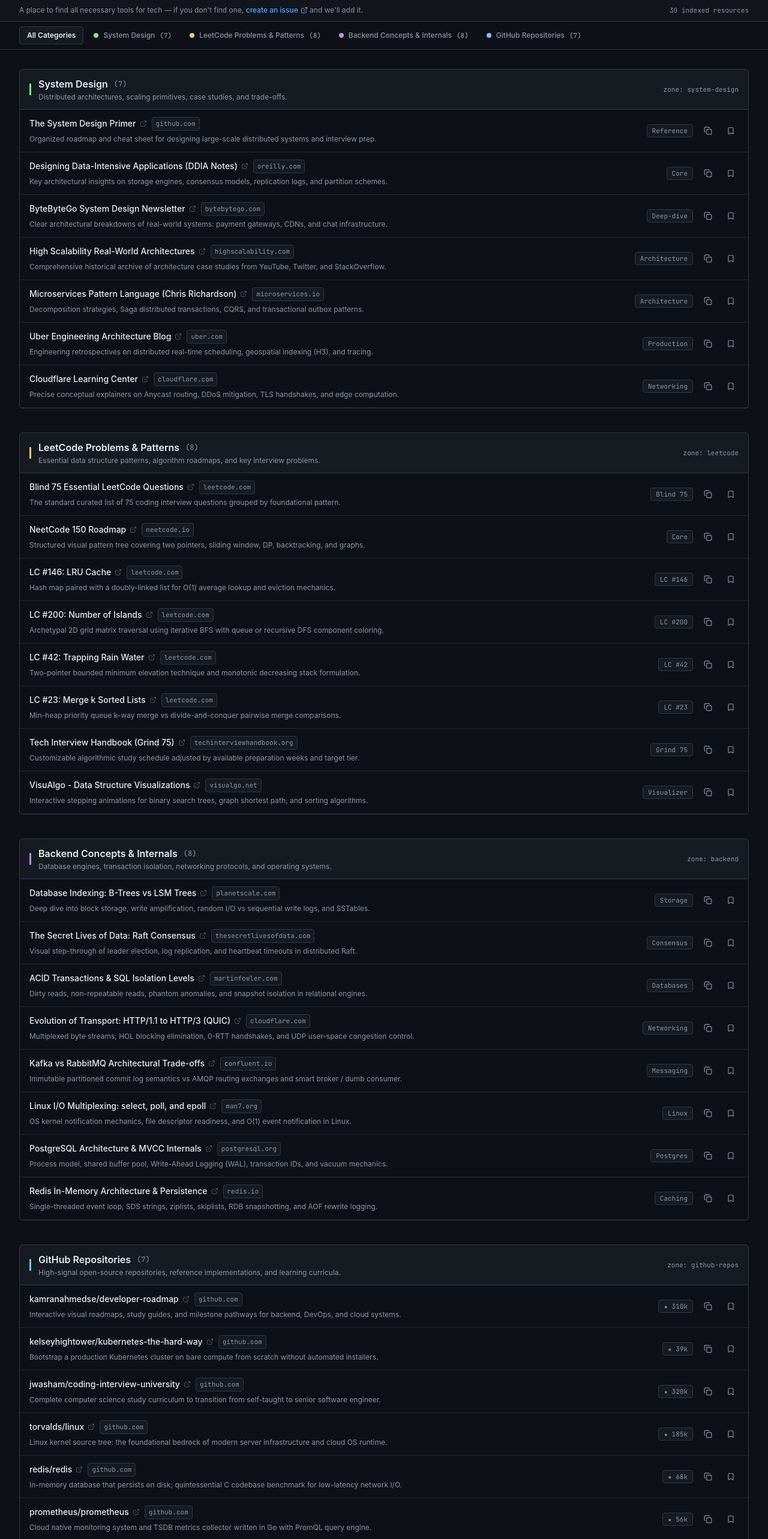
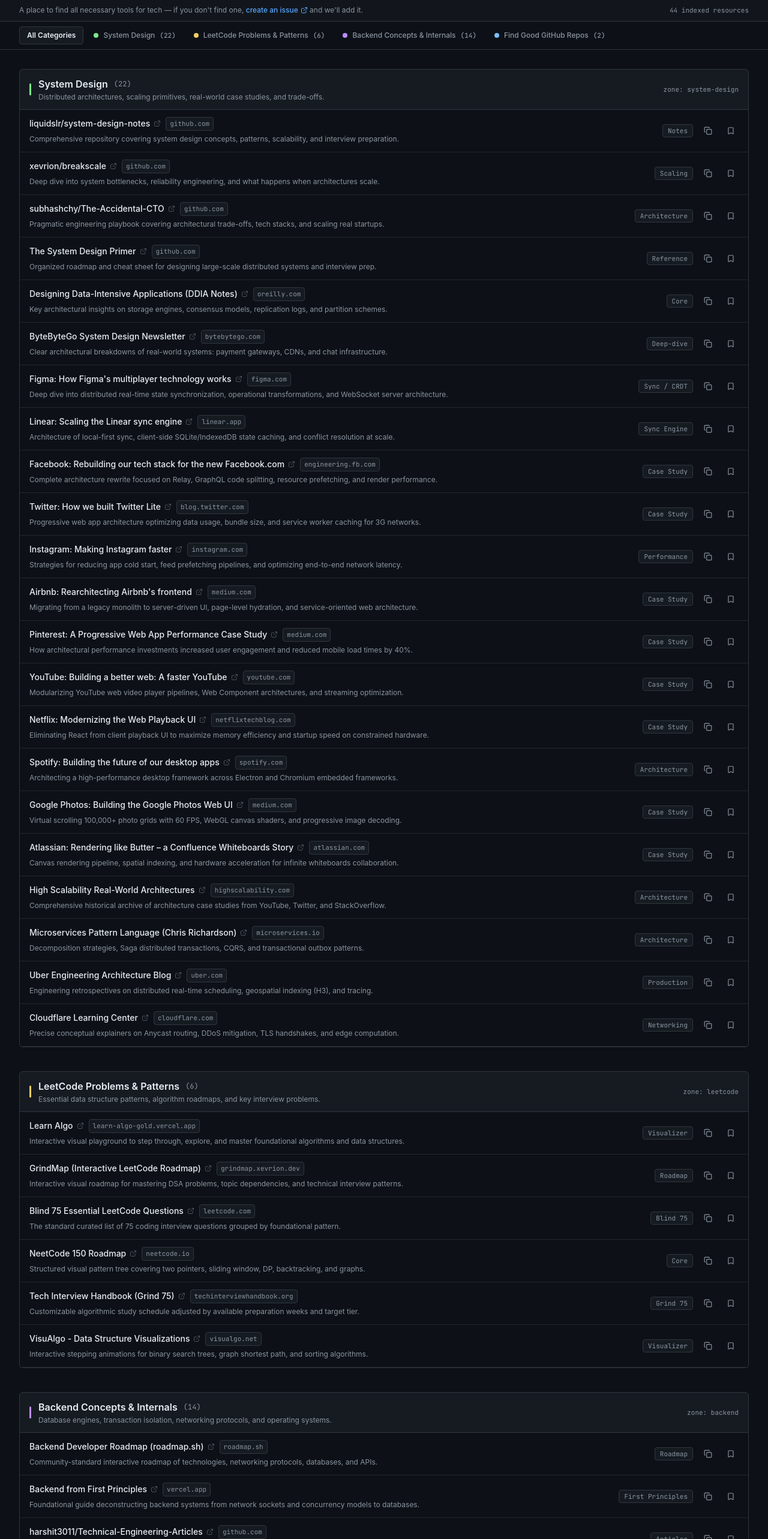
Before and after one commit to Rudra2637/One-Place, a React (Vite) app: page / in a window 1280 px wide. Shown: the part 60-2626 px from the top of the page at 60% size. Built offline with nearby package versions, Linux system fonts and the light colour scheme.

Commit message:
feat/added links to usefull resource

```diff
--- a/src/data/resources.js
+++ b/src/data/resources.js
@@ -3,7 +3,7 @@
     id: 'system-design',
     name: 'System Design',
     color: '#7EE787', // Muted mint
-    description: 'Distributed architectures, scaling primitives, case studies, and trade-offs.'
+    description: 'Distributed architectures, scaling primitives, real-world case studies, and trade-offs.'
   },
   {
     id: 'leetcode',
@@ -19,14 +19,46 @@
   },
   {
     id: 'github-repos',
-    name: 'GitHub Repositories',
+    name: 'Find Good GitHub Repos',
     color: '#79C0FF', // Muted cyan
-    description: 'High-signal open-source repositories, reference implementations, and learning curricula.'
+    description: 'Curated open-source discovery tools, reference codebases, and learning curricula.'
   }
 ];
 
 export const RESOURCES = [
+  // =========================================================================
   // --- SYSTEM DESIGN ---
+  // =========================================================================
+  {
+    id: 'sd-user-1',
+    categoryId: 'system-design',
+    title: 'liquidslr/system-design-notes',
+    description: 'Comprehensive repository covering system design concepts, patterns, scalability, and interview preparation.',
+    url: 'https://github.com/liquidslr/system-design-notes',
+    source: 'github.com',
+    type: 'Repository',
+    tag: 'Notes'
+  },
+  {
+    id: 'sd-user-2',
+    categoryId: 'system-design',
+    title: 'xevrion/breakscale',
+    description: 'Deep dive into system bottlenecks, reliability engineering, and what happens when architectures scale.',
+    url: 'https://github.com/xevrion/breakscale',
+    source: 'github.com',
+    type: 'Repository',
+    tag: 'Scaling'
+  },
+  {
+    id: 'sd-user-8',
+    categoryId: 'system-design',
+    title: 'subhashchy/The-Accidental-CTO',
+    description: 'Pragmatic engineering playbook covering architectural trade-offs, tech stacks, and scaling real startups.',
+    url: 'https://github.com/subhashchy/The-Accidental-CTO',
+    source: 'github.com',
+    type: 'Repository',
+    tag: 'Architecture'
+  },
   {
     id: 'sd-1',
     categoryId: 'system-design',
@@ -56,6 +88,126 @@
     source: 'bytebytego.com',
     type: 'Articles',
     tag: 'Deep-dive'
+  },
+  {
+    id: 'sd-art-9',
+    categoryId: 'system-design',
+    title: "Figma: How Figma's multiplayer technology works",
+    description: 'Deep dive into distributed real-time state synchronization, operational transformations, and WebSocket server architecture.',
+    url: 'https://lnkd.in/gX2gN72y',
+    source: 'figma.com',
+    type: 'Article',
+    tag: 'Sync / CRDT'
+  },
+  {
+    id: 'sd-art-12',
+    categoryId: 'system-design',
+    title: 'Linear: Scaling the Linear sync engine',
+    description: 'Architecture of local-first sync, client-side SQLite/IndexedDB state caching, and conflict resolution at scale.',
+    url: 'https://lnkd.in/gj2dpJRE',
+    source: 'linear.app',
+    type: 'Article',
+    tag: 'Sync Engine'
+  },
+  {
+    id: 'sd-art-1',
+    categoryId: 'system-design',
+    title: 'Facebook: Rebuilding our tech stack for the new Facebook.com',
+    description: 'Complete architecture rewrite focused on Relay, GraphQL code splitting, resource prefetching, and render performance.',
+    url: 'https://lnkd.in/g6xi78nB',
+    source: 'engineering.fb.com',
+    type: 'Article',
+    tag: 'Case Study'
+  },
+  {
+    id: 'sd-art-2',
+    categoryId: 'system-design',
+    title: 'Twitter: How we built Twitter Lite',
+    description: 'Progressive web app architecture optimizing data usage, bundle size, and service worker caching for 3G networks.',
+    url: 'https://lnkd.in/gf2Bg856',
+    source: 'blog.twitter.com',
+    type: 'Article',
+    tag: 'Case Study'
+  },
+  {
+    id: 'sd-art-3',
+    categoryId: 'system-design',
+    title: 'Instagram: Making Instagram faster',
+    description: 'Strategies for reducing app cold start, feed prefetching pipelines, and optimizing end-to-end network latency.',
+    url: 'https://lnkd.in/gpVuyN4Q',
+    source: 'instagram.com',
+    type: 'Article',
+    tag: 'Performance'
+  },
+  {
+    id: 'sd-art-4',
+    categoryId: 'system-design',
+    title: "Airbnb: Rearchitecting Airbnb's frontend",
+    description: 'Migrating from a legacy monolith to server-driven UI, page-level hydration, and service-oriented web architecture.',
+    url: 'https://lnkd.in/g_UcEeey',
+    source: 'medium.com',
+    type: 'Article',
+    tag: 'Case Study'
+  },
+  {
+    id: 'sd-art-5',
+    categoryId: 'system-design',
+    title: 'Pinterest: A Progressive Web App Performance Case Study',
+    description: 'How architectural performance investments increased user engagement and reduced mobile load times by 40%.',
+    url: 'https://lnkd.in/gdXE7DcY',
+    source: 'medium.com',
+    type: 'Article',
+    tag: 'Case Study'
+  },
+  {
+    id: 'sd-art-6',
+    categoryId: 'system-design',
+    title: 'YouTube: Building a better web: A faster YouTube',
+    description: 'Modularizing YouTube web video player pipelines, Web Component architectures, and streaming optimization.',
+    url: 'https://lnkd.in/gREH6nPj',
+    source: 'youtube.com',
+    type: 'Article',
+    tag: 'Case Study'
+  },
+  {
+    id: 'sd-art-7',
+    categoryId: 'system-design',
+    title: 'Netflix: Modernizing the Web Playback UI',
+    description: 'Eliminating React from client playback UI to maximize memory efficiency and startup speed on constrained hardware.',
+    url: 'https://lnkd.in/gR_B8tHA',
+    source: 'netflixtechblog.com',
+    type: 'Article',
+    tag: 'Case Study'
+  },
+  {
+    id: 'sd-art-8',
+    categoryId: 'system-design',
+    title: 'Spotify: Building the future of our desktop apps',
+    description: 'Architecting a high-performance desktop framework across Electron and Chromium embedded frameworks.',
+    url: 'https://lnkd.in/gs2Ew_9x',
+    source: 'spotify.com',
+    type: 'Article',
+    tag: 'Architecture'
+  },
+  {
+    id: 'sd-art-11',
+    categoryId: 'system-design',
+    title: 'Google Photos: Building the Google Photos Web UI',
+    description: 'Virtual scrolling 100,000+ photo grids with 60 FPS, WebGL canvas shaders, and progressive image decoding.',
+    url: 'https://lnkd.in/g58YvKB5',
+    source: 'medium.com',
+    type: 'Article',
+    tag: 'Case Study'
+  },
+  {
+    id: 'sd-art-15',
+    categoryId: 'system-design',
+    title: 'Atlassian: Rendering like Butter – a Confluence Whiteboards Story',
+    description: 'Canvas rendering pipeline, spatial indexing, and hardware acceleration for infinite whiteboards collaboration.',
+    url: 'https://lnkd.in/g4Q5Ju7d',
+    source: 'atlassian.com',
+    type: 'Article',
+    tag: 'Case Study'
   },
   {
     id: 'sd-4',
@@ -98,7 +250,29 @@
     tag: 'Networking'
   },
 
-  // --- LEETCODE & PATTERNS ---
+  // =========================================================================
+  // --- LEETCODE PROBLEMS & PATTERNS ---
+  // =========================================================================
+  {
+    id: 'lc-user-learnalgo',
+    categoryId: 'leetcode',
+    title: 'Learn Algo',
+    description: 'Interactive visual playground to step through, explore, and master foundational algorithms and data structures.',
+    url: 'https://learn-algo-gold.vercel.app/',
+    source: 'learn-algo-gold.vercel.app',
+    type: 'Interactive',
+    tag: 'Visualizer'
+  },
+  {
+    id: 'lc-user-3',
+    categoryId: 'leetcode',
+    title: 'GrindMap (Interactive LeetCode Roadmap)',
+    description: 'Interactive visual roadmap for mastering DSA problems, topic dependencies, and technical interview patterns.',
+    url: 'https://grindmap.xevrion.dev/',
+    source: 'grindmap.xevrion.dev',
+    type: 'Tool',
+    tag: 'Roadmap'
+  },
   {
     id: 'lc-1',
     categoryId: 'leetcode',
@@ -118,46 +292,6 @@
     source: 'neetcode.io',
     type: 'Roadmap',
     tag: 'Core'
-  },
-  {
-    id: 'lc-3',
-    categoryId: 'leetcode',
-    title: 'LC #146: LRU Cache',
-    description: 'Hash map paired with a doubly-linked list for O(1) average lookup and eviction mechanics.',
-    url: 'https://leetcode.com/problems/lru-cache/',
-    source: 'leetcode.com',
-    type: 'Problem',
-    tag: 'LC #146'
-  },
-  {
-    id: 'lc-4',
-    categoryId: 'leetcode',
-    title: 'LC #200: Number of Islands',
-    description: 'Archetypal 2D grid matrix traversal using iterative BFS with queue or recursive DFS component coloring.',
-    url: 'https://leetcode.com/problems/number-of-islands/',
-    source: 'leetcode.com',
-    type: 'Problem',
-    tag: 'LC #200'
-  },
-  {
-    id: 'lc-5',
-    categoryId: 'leetcode',
-    title: 'LC #42: Trapping Rain Water',
-    description: 'Two-pointer bounded minimum elevation technique and monotonic decreasing stack formulation.',
-    url: 'https://leetcode.com/problems/trapping-rain-water/',
-    source: 'leetcode.com',
-    type: 'Problem',
-    tag: 'LC #42'
-  },
-  {
-    id: 'lc-6',
-    categoryId: 'leetcode',
-    title: 'LC #23: Merge k Sorted Lists',
-    description: 'Min-heap priority queue k-way merge vs divide-and-conquer pairwise merge comparisons.',
-    url: 'https://leetcode.com/problems/merge-k-sorted-lists/',
-    source: 'leetcode.com',
-    type: 'Problem',
-    tag: 'LC #23'
   },
   {
     id: 'lc-7',
@@ -180,7 +314,69 @@
     tag: 'Visualizer'
   },
 
+  // =========================================================================
   // --- BACKEND CONCEPTS & INTERNALS ---
+  // =========================================================================
+  {
+    id: 'be-user-6',
+    categoryId: 'backend',
+    title: 'Backend Developer Roadmap (roadmap.sh)',
+    description: 'Community-standard interactive roadmap of technologies, networking protocols, databases, and APIs.',
+    url: 'https://roadmap.sh/backend',
+    source: 'roadmap.sh',
+    type: 'Roadmap',
+    tag: 'Roadmap'
+  },
+  {
+    id: 'be-user-7',
+    categoryId: 'backend',
+    title: 'Backend from First Principles',
+    description: 'Foundational guide deconstructing backend systems from network sockets and concurrency models to databases.',
+    url: 'https://backend-from-first-principle.vercel.app/',
+    source: 'vercel.app',
+    type: 'Guide',
+    tag: 'First Principles'
+  },
+  {
+    id: 'be-user-9',
+    categoryId: 'backend',
+    title: 'harshit3011/Technical-Engineering-Articles',
+    description: 'Curated collection of high-signal engineering and distributed systems blogs from top technology companies.',
+    url: 'https://github.com/harshit3011/Technical-Engineering-Articles',
+    source: 'github.com',
+    type: 'Repository',
+    tag: 'Articles'
+  },
+  {
+    id: 'be-art-10',
+    categoryId: 'backend',
+    title: "Notion: The data model behind Notion's flexibility",
+    description: 'Deep dive into Notion database architecture, blocks hierarchy, recursive data trees, and state synchronization.',
+    url: 'https://lnkd.in/gMT5ZqUA',
+    source: 'notion.so',
+    type: 'Article',
+    tag: 'Data Model'
+  },
+  {
+    id: 'be-art-13',
+    categoryId: 'backend',
+    title: 'Shopify: How we built Hydrogen: A React framework for storefronts',
+    description: 'Streaming SSR, edge runtime caching architectures, and building specialized eCommerce data-fetching engines.',
+    url: 'https://lnkd.in/g9xwMEBF',
+    source: 'shopify.engineering',
+    type: 'Article',
+    tag: 'Architecture'
+  },
+  {
+    id: 'be-art-14',
+    categoryId: 'backend',
+    title: 'Medium: How the Medium editor works',
+    description: 'DOM state management, contentEditable mechanics, tree diffing, and cross-platform document rendering.',
+    url: 'https://lnkd.in/gnYRQxVY',
+    source: 'medium.engineering',
+    type: 'Article',
+    tag: 'Internals'
+  },
   {
     id: 'be-1',
     categoryId: 'backend',
@@ -262,75 +458,27 @@
     tag: 'Caching'
   },
 
-  // --- GITHUB REPOSITORIES ---
+  // =========================================================================
+  // --- FIND GOOD GITHUB REPOS ---
+  // =========================================================================
   {
-    id: 'gh-1',
+    id: 'gh-user-4',
     categoryId: 'github-repos',
-    title: 'kamranahmedse/developer-roadmap',
-    description: 'Interactive visual roadmaps, study guides, and milestone pathways for backend, DevOps, and cloud systems.',
-    url: 'https://github.com/kamranahmedse/developer-roadmap',
-    source: 'github.com',
-    type: 'Repository',
-    tag: '★ 310k'
+    title: 'OpenSox (opensox.ai)',
+    description: 'AI-powered open source repository discovery engine and intelligent GitHub codebase search.',
+    url: 'https://opensox.ai/',
+    source: 'opensox.ai',
+    type: 'Tool',
+    tag: 'Discovery'
   },
   {
-    id: 'gh-2',
+    id: 'gh-user-5',
     categoryId: 'github-repos',
-    title: 'kelseyhightower/kubernetes-the-hard-way',
-    description: 'Bootstrap a production Kubernetes cluster on bare compute from scratch without automated installers.',
-    url: 'https://github.com/kelseyhightower/kubernetes-the-hard-way',
-    source: 'github.com',
-    type: 'Repository',
-    tag: '★ 39k'
-  },
-  {
-    id: 'gh-3',
-    categoryId: 'github-repos',
-    title: 'jwasham/coding-interview-university',
-    description: 'Complete computer science study curriculum to transition from self-taught to senior software engineer.',
-    url: 'https://github.com/jwasham/coding-interview-university',
-    source: 'github.com',
-    type: 'Repository',
-    tag: '★ 320k'
-  },
-  {
-    id: 'gh-4',
-    categoryId: 'github-repos',
-    title: 'torvalds/linux',
-    description: 'Linux kernel source tree: the foundational bedrock of modern server infrastructure and cloud OS runtime.',
-    url: 'https://github.com/torvalds/linux',
-    source: 'github.com',
-    type: 'Repository',
-    tag: '★ 185k'
-  },
-  {
-    id: 'gh-5',
-    categoryId: 'github-repos',
-    title: 'redis/redis',
-    description: 'In-memory database that persists on disk; quintessential C codebase benchmark for low-latency network I/O.',
-    url: 'https://github.com/redis/redis',
-    source: 'github.com',
-    type: 'Repository',
-    tag: '★ 68k'
-  },
-  {
-    id: 'gh-6',
-    categoryId: 'github-repos',
-    title: 'prometheus/prometheus',
-    description: 'Cloud native monitoring system and TSDB metrics collector written in Go with PromQL query engine.',
-    url: 'https://github.com/prometheus/prometheus',
-    source: 'github.com',
-    type: 'Repository',
-    tag: '★ 56k'
-  },
-  {
-    id: 'gh-7',
-    categoryId: 'github-repos',
-    title: 'minio/minio',
-    description: 'High-performance, S3-compatible enterprise object storage server architected for high-density disks.',
-    url: 'https://github.com/minio/minio',
-    source: 'github.com',
-    type: 'Repository',
-    tag: '★ 51k'
+    title: 'Ossium (ossium.in)',
+    description: 'Curated platform to discover high-signal, active, and trending open-source GitHub projects.',
+    url: 'https://ossium.in/',
+    source: 'ossium.in',
+    type: 'Tool',
+    tag: 'Trending OSS'
   }
 ];
```
